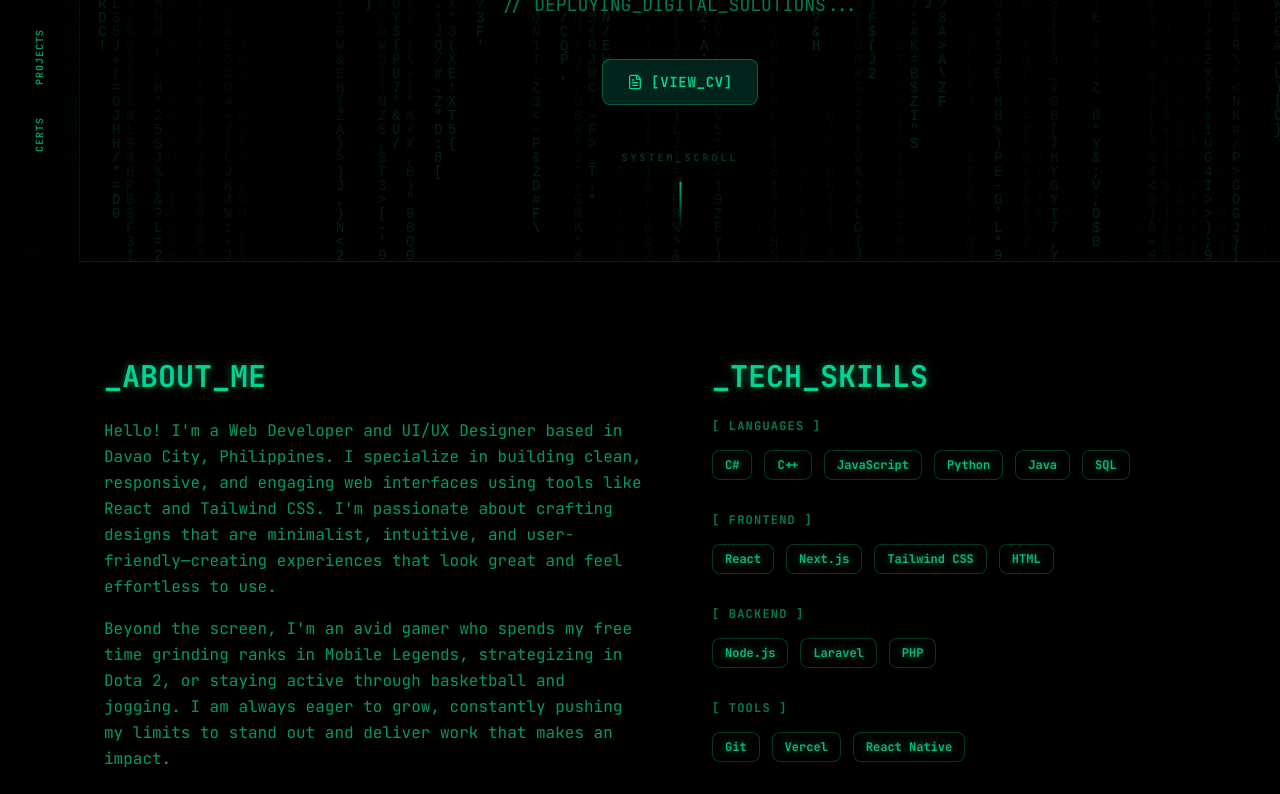
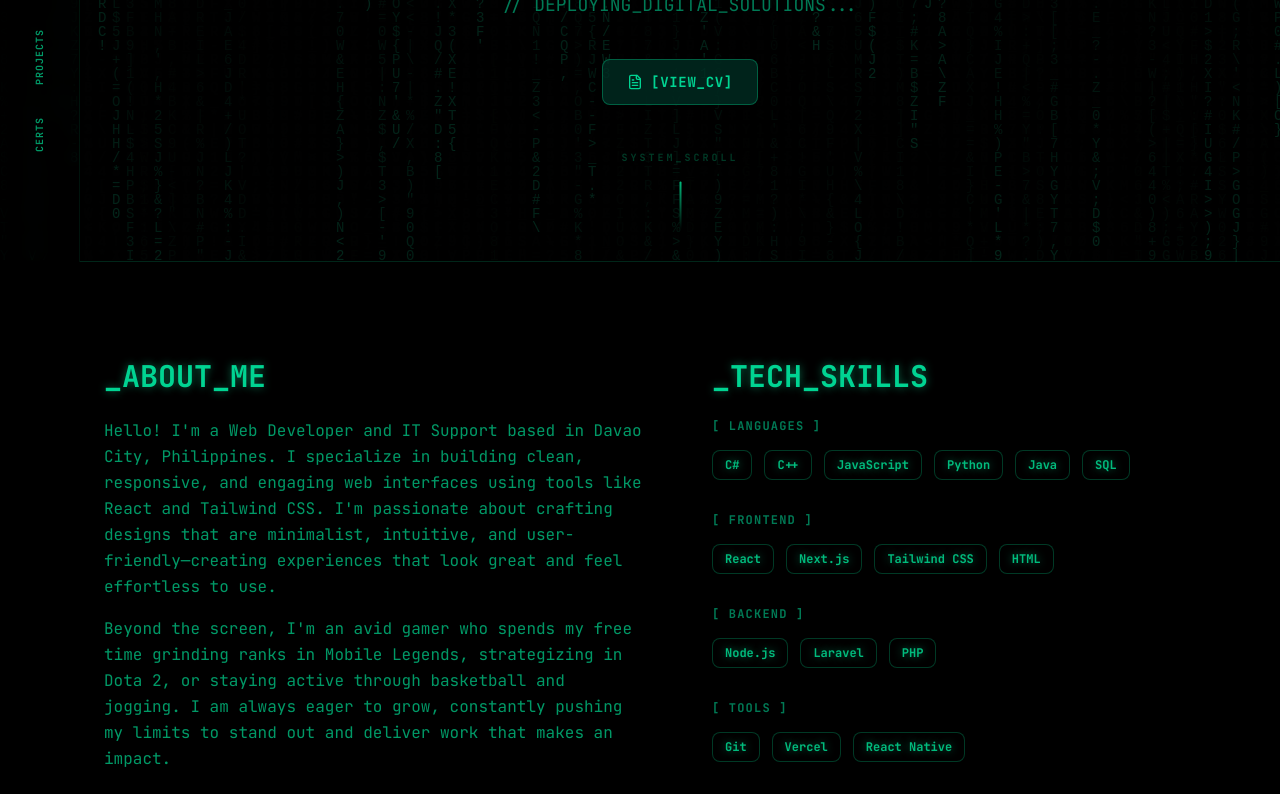
Before and after one commit to Lorenxaruuuu/Portfolio.v2, a React (Vite) app: page / in a window 1280 px wide. Shown: the part 538-1332 px from the top of the page. Built offline with nearby package versions, Linux system fonts and the light colour scheme.

Commit message:
docs: update professional role in profile section
Changed the professional role from UI/UX designer to IT Support to better reflect current career focus.

```diff
--- a/src/App.tsx
+++ b/src/App.tsx
@@ -43,9 +43,9 @@ const SKILLS = [
 
 const PROFILE = {
   name: "Lorence Maranga",
-  role: "Web Developer and UI/UX designer",
+  role: "Web Developer and IT Support",
   bio: [
-    "Hello! I'm a Web Developer and UI/UX Designer based in Davao City, Philippines. I specialize in building clean, responsive, and engaging web interfaces using tools like React and Tailwind CSS. I'm passionate about crafting designs that are minimalist, intuitive, and user-friendly—creating experiences that look great and feel effortless to use.",
+    "Hello! I'm a Web Developer and IT Support based in Davao City, Philippines. I specialize in building clean, responsive, and engaging web interfaces using tools like React and Tailwind CSS. I'm passionate about crafting designs that are minimalist, intuitive, and user-friendly—creating experiences that look great and feel effortless to use.",
     "Beyond the screen, I'm an avid gamer who spends my free time grinding ranks in Mobile Legends, strategizing in Dota 2, or staying active through basketball and jogging. I am always eager to grow, constantly pushing my limits to stand out and deliver work that makes an impact."
   ],
   avatar: "https://lh3.googleusercontent.com/d/1znOkwee_Wm0ATWHYAB4HQQ_1AUyk3I2Z", // Put your profile picture link here
```
